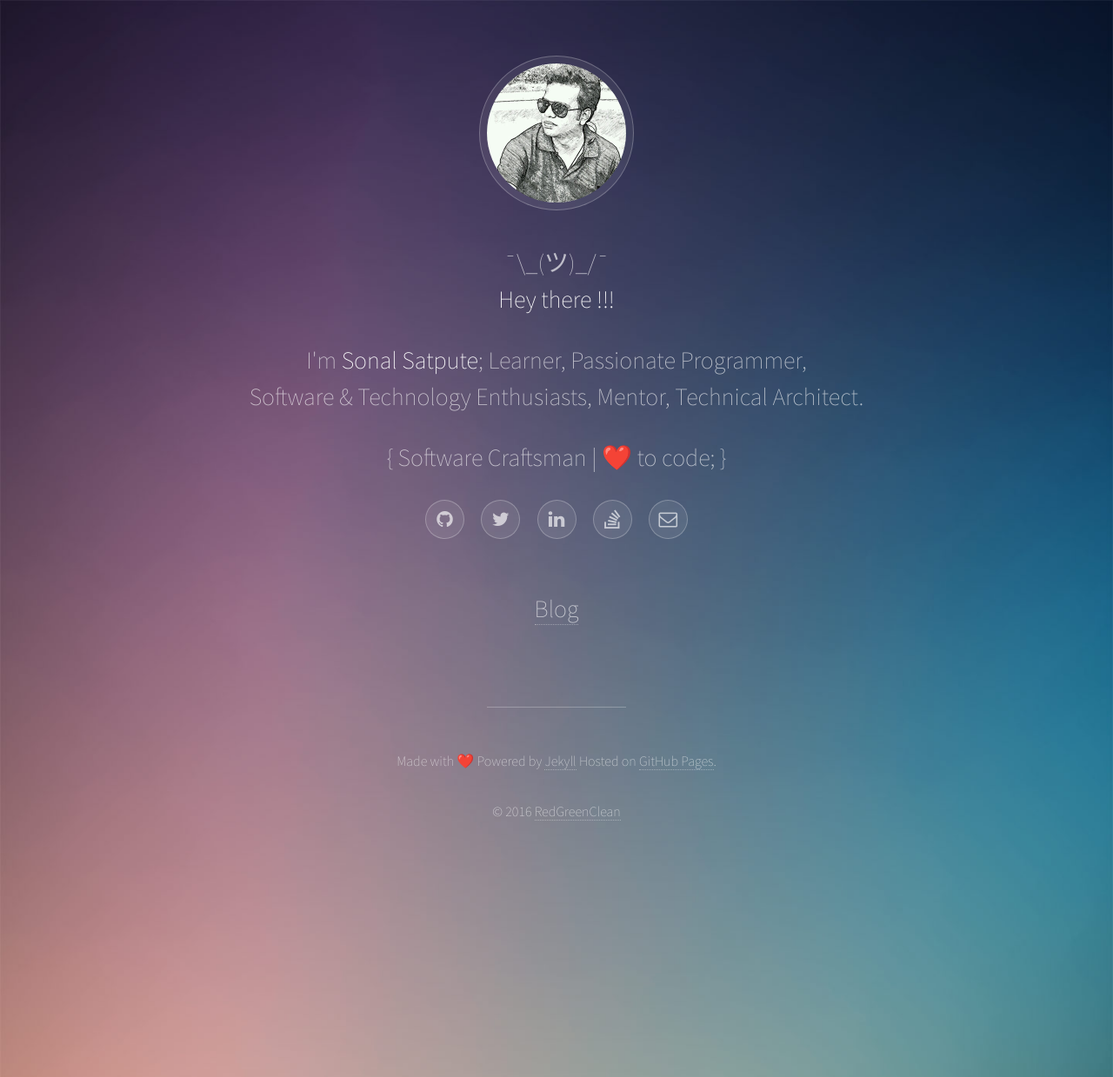
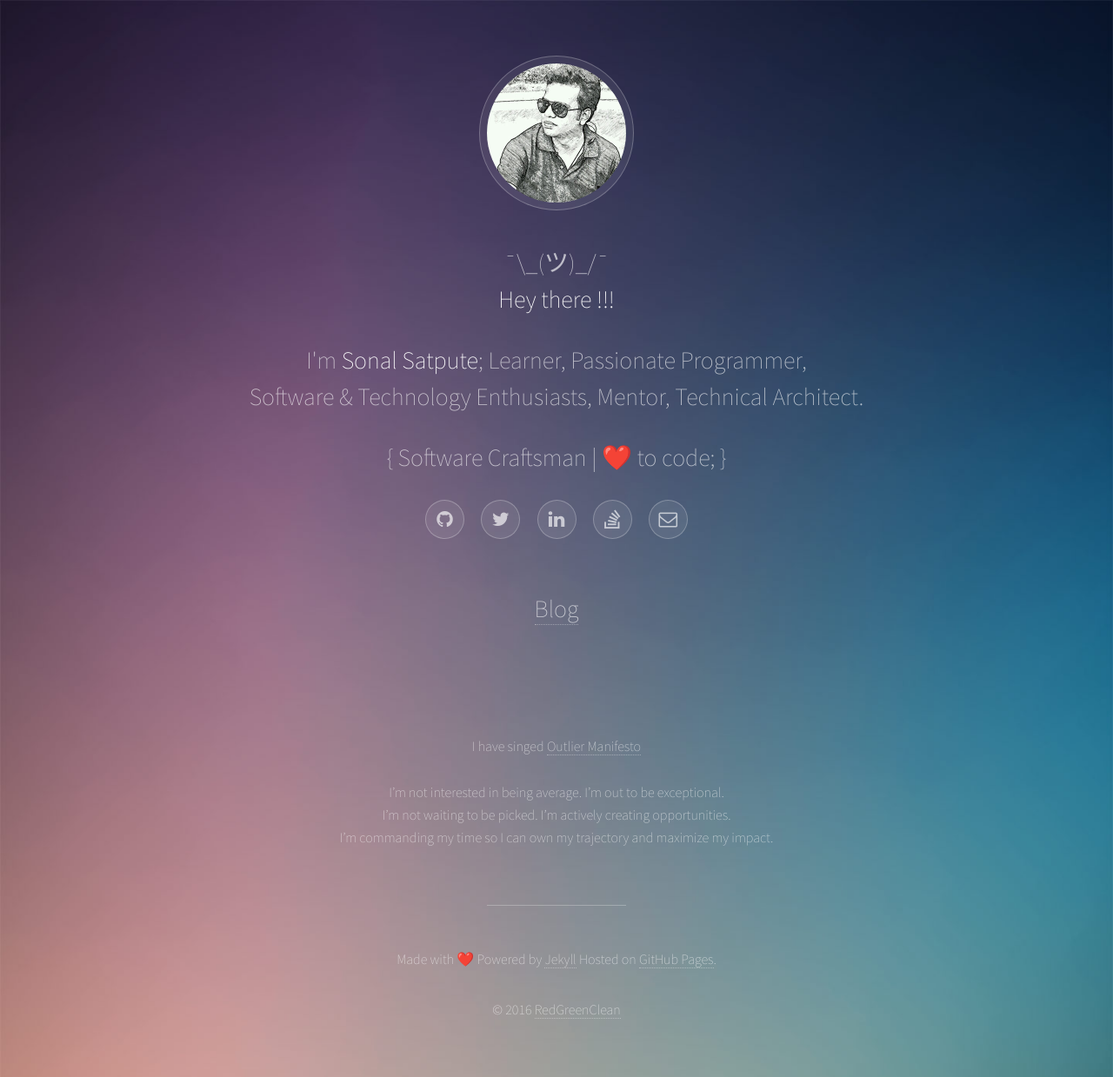
Before and after one commit to sonalsatpute/blog.github.io, a Jekyll site: the page index.html, which Jekyll copies as it is, in a window 1280 px wide. Shown: the whole page at 87% size. Built offline with Jekyll 4.4.1, drawn with Linux system fonts in a browser that asks for light colours.

Commit message:
added Outlier Manifesto

```diff
--- a/index.html
+++ b/index.html
@@ -32,7 +44,14 @@
 		</header>
 
 		<!-- Main -->
-		<section id="main"></section>
+		<section id="main">
+			<div id="header">
+				I have singed <a href="http://outlierdeveloper.com/manifesto/#/manifesto" target="_blank">Outlier Manifesto</a>
+				</br></br>I’m not interested in being average. I’m out to be exceptional.
+				</br>I’m not waiting to be picked. I’m actively creating opportunities.
+				</br>I’m commanding my time so I can own my trajectory and maximize my impact.
+		</div>
+		</section>
 
 		<!-- Footer -->
 		<footer id="footer">
```
Also changed, not shown: other parts of index.html (+12 -9 lines).
